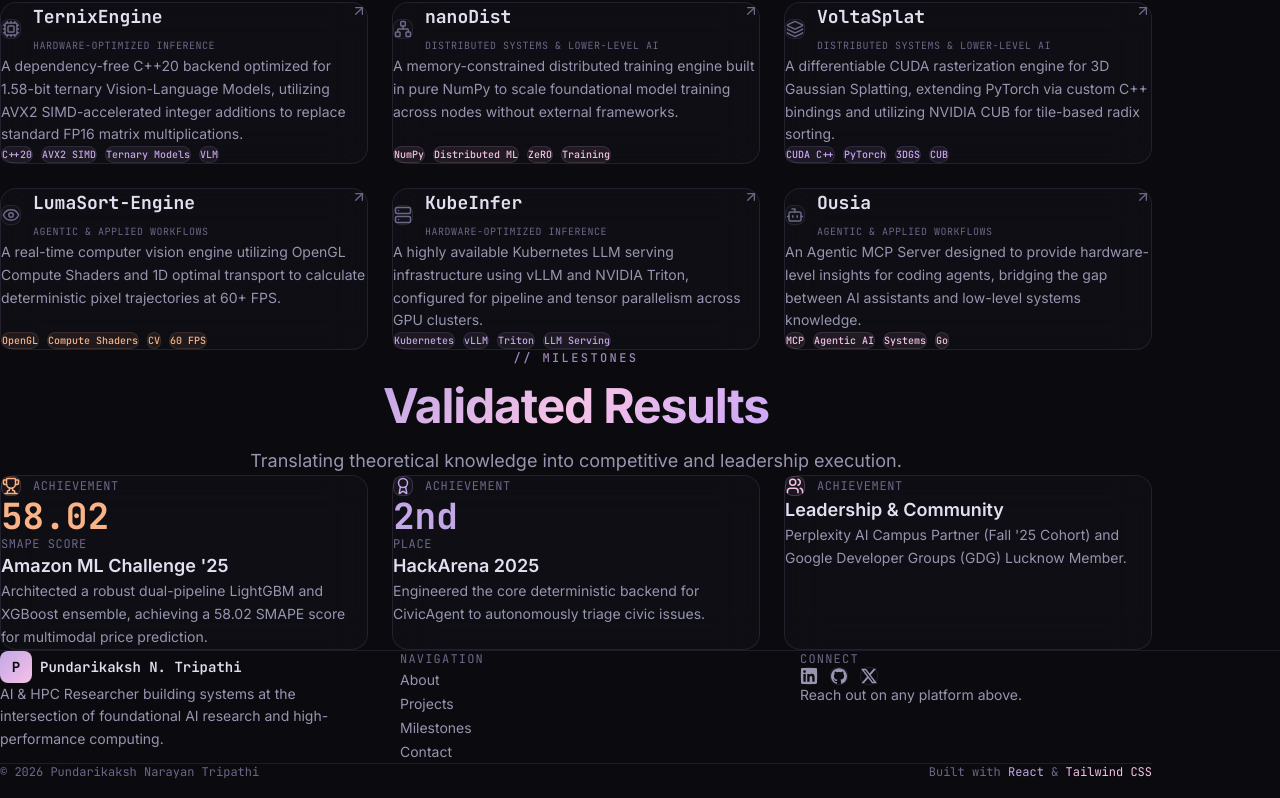
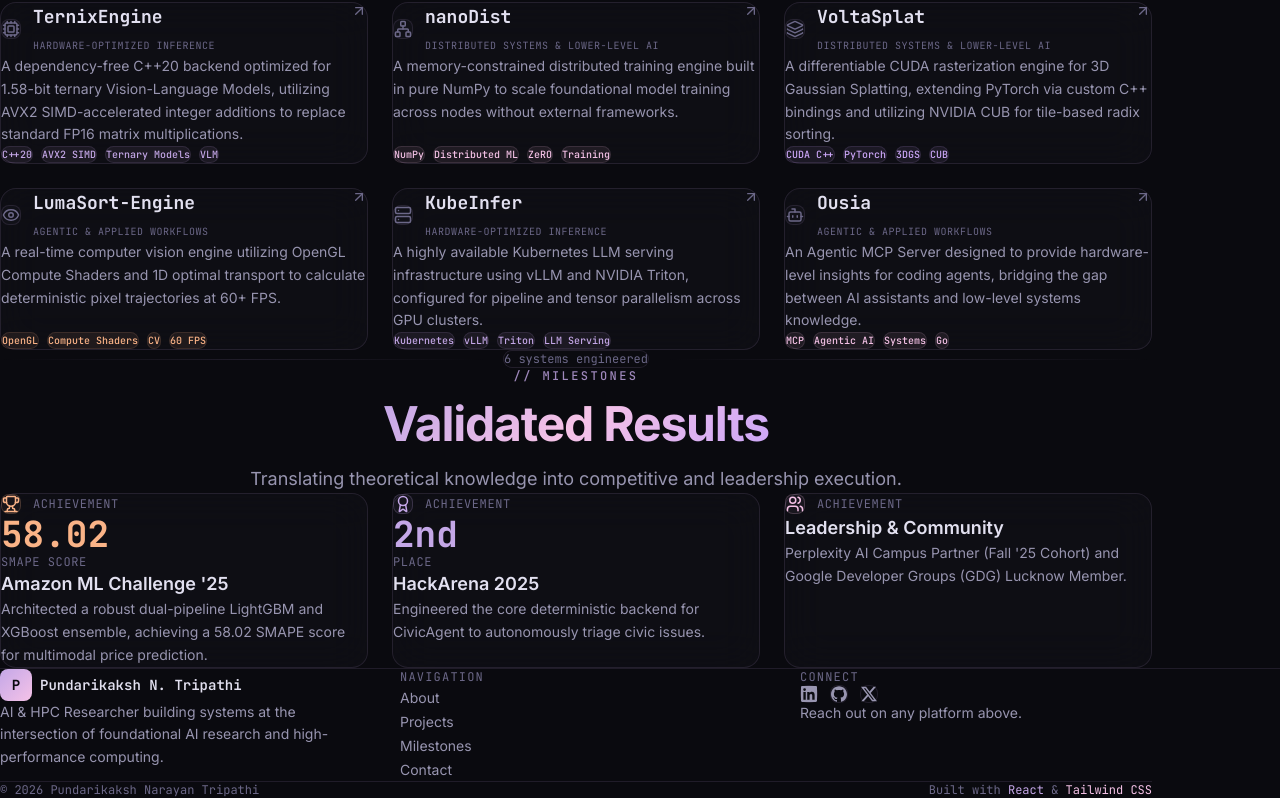
Before and after one commit to abhipandey5/abhipandey5.github.io, a React (Vite) app: page / in a window 1280 px wide. Shown: the part 1359-2157 px from the top of the page. Built offline with nearby package versions, Linux system fonts and the light colour scheme.

Commit message:
feat(projects): add decorative project count badge and dividers
Adds a bottom decorative element to the projects section with a
centered count badge showing total number of systems engineered,
flanked by gradient divider lines for visual closure.

```diff
--- a/src/components/Projects.jsx
+++ b/src/components/Projects.jsx
@@ -1,3 +1,4 @@
+import ScrollReveal from './ScrollReveal';
 import SectionHeading from './SectionHeading';
 import ProjectCard from './ProjectCard';
 import { projects } from '../data/content';
@@ -17,6 +18,17 @@
             <ProjectCard key={project.id} project={project} index={i} />
           ))}
         </div>
+
+        {/* Bottom decorative */}
+        <ScrollReveal delay={0.4}>
+          <div className="mt-12 flex items-center justify-center gap-4">
+            <div className="h-px flex-1 bg-gradient-to-r from-transparent via-border to-transparent" />
+            <span className="font-mono text-xs text-text-muted px-3 py-1 rounded-full border border-border bg-bg-card/30">
+              {projects.length} systems engineered
+            </span>
+            <div className="h-px flex-1 bg-gradient-to-r from-transparent via-border to-transparent" />
+          </div>
+        </ScrollReveal>
       </div>
     </section>
   );
```
